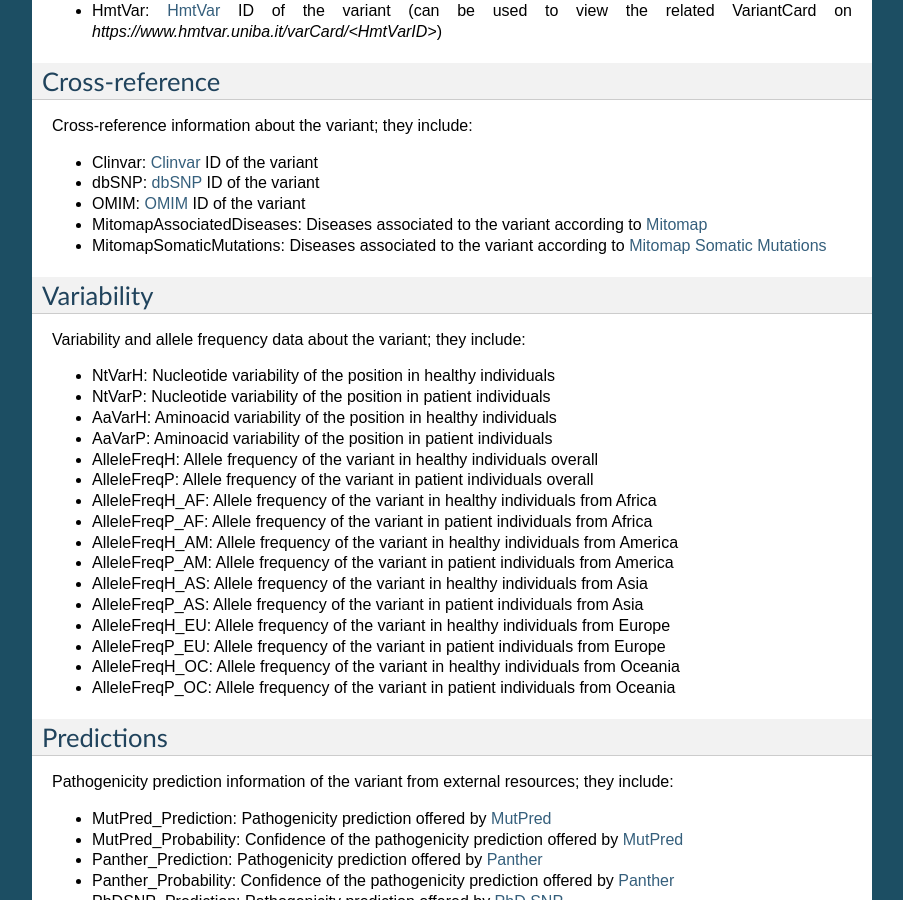
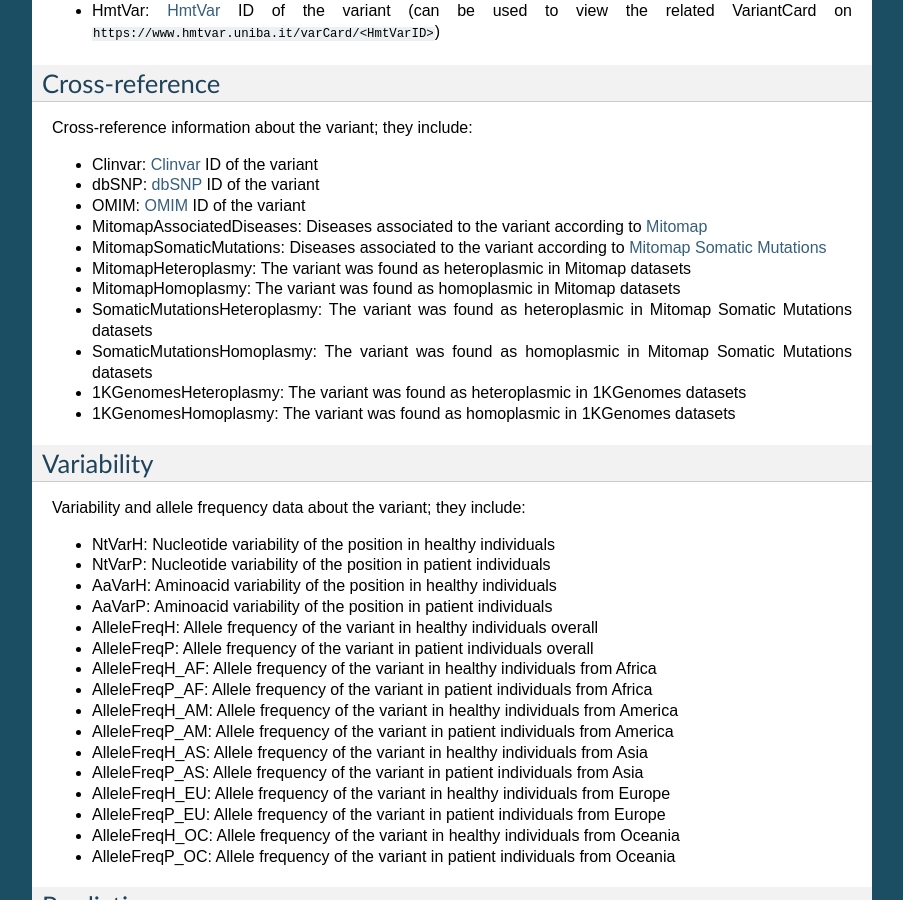
Before and after one commit to robertopreste/HmtNote, a Sphinx documentation site: the page built from docs/usage.rst, in a window 1280 px wide and 900 px high, scrolled down 2034 px. Shown: the whole window, without its empty margins (198-1101 px from the left). Built offline with Sphinx 7.4.7, drawn with Linux system fonts in a browser that asks for light colours; pages that are not in the unit, such as notebooks, are missing from menus.

Commit message:
Update usage

```diff
--- a/docs/usage.rst
+++ b/docs/usage.rst
@@ -83,7 +83,7 @@ Basic information about the variant; they include:
 * AaChange: Aminoacidic change determined
 * Pathogenicity: Pathogenicity predicted by HmtVar
 * DiseaseScore: Disease score calculated by HmtVar
-* HmtVar: HmtVar_ ID of the variant (can be used to view the related VariantCard on `https://www.hmtvar.uniba.it/varCard/<HmtVarID>`)
+* HmtVar: HmtVar_ ID of the variant (can be used to view the related VariantCard on ``https://www.hmtvar.uniba.it/varCard/<HmtVarID>``)
 
 Cross-reference
 ===============
@@ -95,6 +95,12 @@ Cross-reference information about the variant; they include:
 * OMIM: OMIM_ ID of the variant
 * MitomapAssociatedDiseases: Diseases associated to the variant according to Mitomap_
 * MitomapSomaticMutations: Diseases associated to the variant according to `Mitomap Somatic Mutations`_
+* MitomapHeteroplasmy: The variant was found as heteroplasmic in Mitomap datasets
+* MitomapHomoplasmy: The variant was found as homoplasmic in Mitomap datasets
+* SomaticMutationsHeteroplasmy: The variant was found as heteroplasmic in Mitomap Somatic Mutations datasets
+* SomaticMutationsHomoplasmy: The variant was found as homoplasmic in Mitomap Somatic Mutations datasets
+* 1KGenomesHeteroplasmy: The variant was found as heteroplasmic in 1KGenomes datasets
+* 1KGenomesHomoplasmy: The variant was found as homoplasmic in 1KGenomes datasets
 
 Variability
 ===========
```
